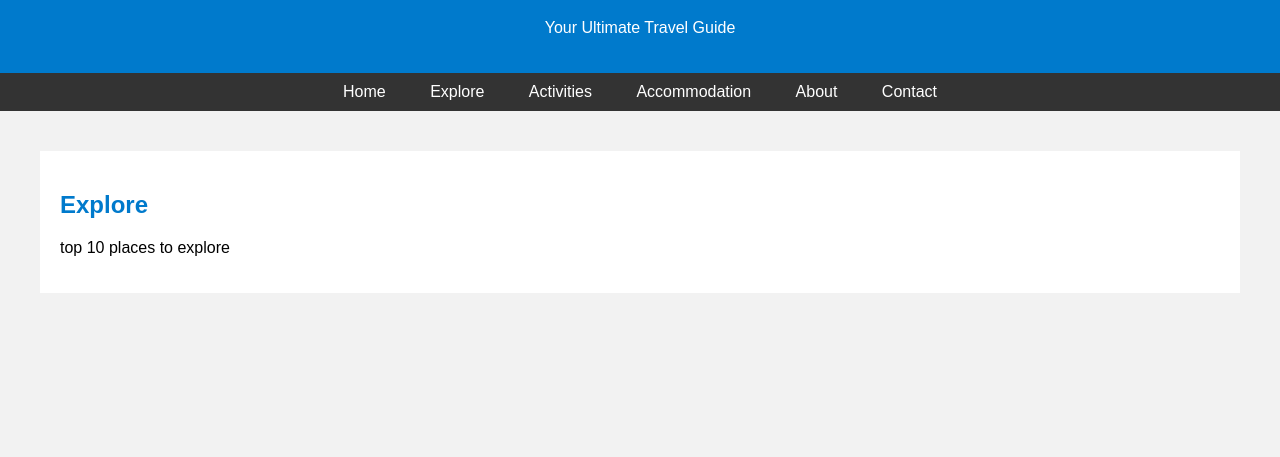
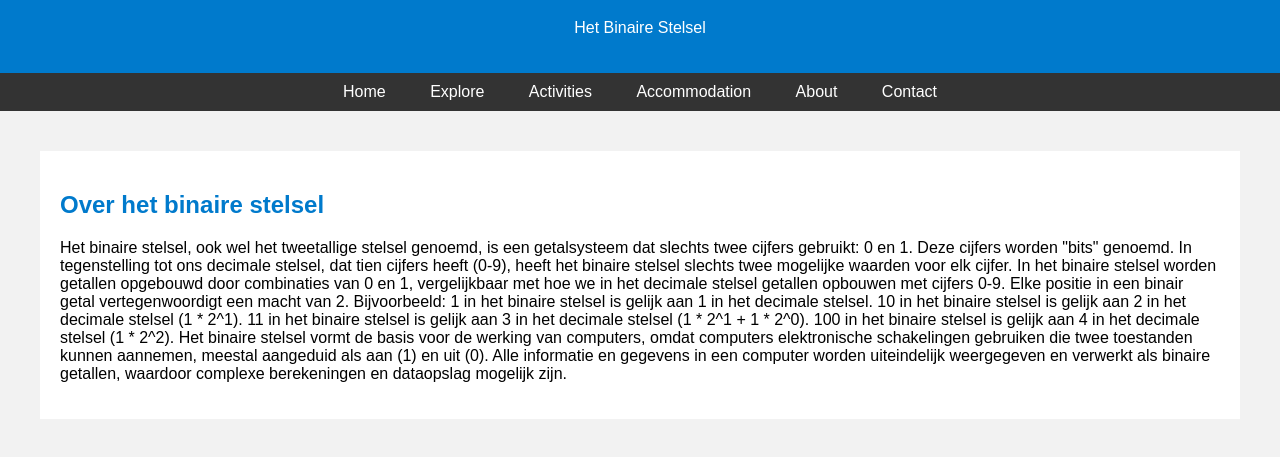
Before and after one commit to Gijs5484/Gijs5484.github.io, a plain HTML site: page pagina2.html in a window 1280 px wide. Shown: the part 81-538 px from the top of the page. Drawn offline with Linux system fonts and the light colour scheme.

Commit message:
Update pagina2.html

```diff
--- a/pagina2.html
+++ b/pagina2.html
@@ -51,7 +51,7 @@
 <body>
     <header>
         <h1>Welcome to the Netherlands</h1>
-        <p>Your Ultimate Travel Guide</p>
+        <p>Het Binaire Stelsel</p>
     </header>
     <nav>
         <a href="index.html">Home</a>
@@ -63,9 +63,18 @@
     </nav>
     <div class="container">
         <div class="content">
-            <h2>Explore</h2>
+            <h2>Over het binaire stelsel</h2>
             <p>
-               top 10 places to explore
+               Het binaire stelsel, ook wel het tweetallige stelsel genoemd, is een getalsysteem dat slechts twee cijfers gebruikt: 0 en 1. Deze cijfers worden "bits" genoemd. In tegenstelling tot ons decimale stelsel, dat tien cijfers heeft (0-9), heeft het binaire stelsel slechts twee mogelijke waarden voor elk cijfer.
+
+In het binaire stelsel worden getallen opgebouwd door combinaties van 0 en 1, vergelijkbaar met hoe we in het decimale stelsel getallen opbouwen met cijfers 0-9. Elke positie in een binair getal vertegenwoordigt een macht van 2. Bijvoorbeeld:
+
+1 in het binaire stelsel is gelijk aan 1 in het decimale stelsel.
+10 in het binaire stelsel is gelijk aan 2 in het decimale stelsel (1 * 2^1).
+11 in het binaire stelsel is gelijk aan 3 in het decimale stelsel (1 * 2^1 + 1 * 2^0).
+100 in het binaire stelsel is gelijk aan 4 in het decimale stelsel (1 * 2^2).
+Het binaire stelsel vormt de basis voor de werking van computers, omdat computers elektronische schakelingen gebruiken die twee toestanden kunnen aannemen, meestal aangeduid als aan (1) en uit (0). Alle informatie en gegevens in een computer worden uiteindelijk weergegeven en verwerkt als binaire getallen, waardoor complexe berekeningen en dataopslag mogelijk zijn.
+
             </p>
         </div>
         <!-- Create additional pages and content here -->
```
